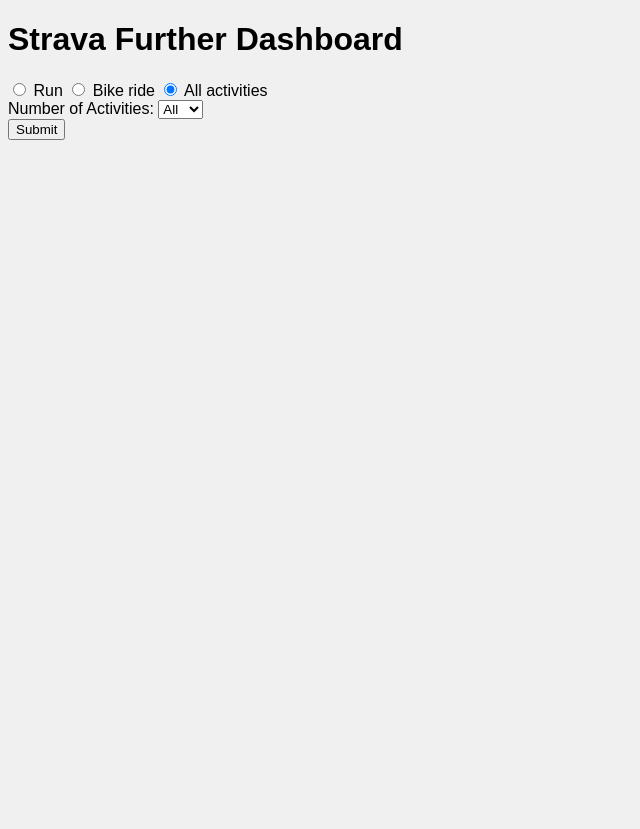
After one commit to AntonioPelayo/strava_further, a Flask app: page /dashboard in a window 1280 px wide. The commit adds this page. Shown: the whole page, without its empty margins (0-640 px from the left). Run offline with Flask 3, Linux system fonts and the light colour scheme; some libraries are stand-ins or nearby versions.

Commit message:
feat: init dashboard.html with pace x elevation gain interactive plot

```diff
--- a/strava_further/app.py
+++ b/strava_further/app.py
@@ -1,11 +1,82 @@
 from flask import Flask, render_template, request, url_for
 from stravalib.client import Client
+import plotly
+
+from activities import get_activities
+from plotting import plot_pace_vs_elevation
+import token_utils
 
 app = Flask(__name__)
 
 @app.route('/')
 def index():
-    return render_template('index.html')
+    return render_template('index.html', dashboard_url=url_for('dashboard'))
+
+import json
+import pandas as pd
+@app.route('/dashboard', methods=['GET', 'POST'])
+def dashboard():
+    workout_dropdown = 'All'
+    activity_rb = 'All'
+
+    if request.method == 'POST':
+        workout_dropdown = request.form.get('quantity')
+        activity_rb = request.form.get('activity_type')
+
+        if workout_dropdown == 'All':
+            num_workouts = -1
+        else:
+            num_workouts = workout_dropdown
+
+        if activity_rb == 'Run':
+            activity_filter = ['Run', 'TrailRun']
+        elif activity_rb == 'Ride':
+            activity_filter = ['Ride', 'GravelRide']
+        else:
+            activity_filter = ['Run', 'TrailRun', 'Ride', 'GravelRide']
+
+        activities_df = get_dashboard_activities(activity_filter, num_workouts)
+
+
+        fig = plot_pace_vs_elevation(activities_df)
+        graphJSON = json.dumps(fig, cls=plotly.utils.PlotlyJSONEncoder)
+
+        return render_template(
+            'dashboard.html',
+            selected_activity=activity_rb,
+            quantity=workout_dropdown,
+            graphJSON=graphJSON,
+            tables=[activities_df.to_html(classes='data')],
+            titles=activities_df.columns.values
+        )
+
+    return render_template(
+        'dashboard.html',
+        selected_activity=activity_rb,
+        quantity=workout_dropdown
+    )
+
+def get_dashboard_activities(activity_filter, num_workouts):
+    client = Client()
+    token_info = token_utils.load_token_info()
+    client.access_token = token_info['APP_ACCESS_TOKEN']
+
+    workouts = get_activities(client, limit=None)
+    workouts = {k: v for k, v in workouts.items() if v['sport_type'] in activity_filter}
+    workouts = {k: v for k, v in list(workouts.items())[:int(num_workouts)]}
+
+    df = pd.DataFrame({
+        'Date': [a['start_date_local'] for a in workouts.values()],
+        'Activity Name': [a['name'] for a in workouts.values()],
+        'Sport': [a['sport_type'] for a in workouts.values()],
+        'Distance': [a['distance'] for a in workouts.values()],
+        'Moving Time': [a['moving_time'] for a in workouts.values()],
+        'Pace': [a['average_speed'] for a in workouts.values()],
+        'Elevation Gain': [a['total_elevation_gain'] for a in workouts.values()]
+    })
+
+    return df
+
 
 if __name__ == '__main__':
     app.run(debug=True)
--- a/strava_further/static/style.css
+++ b/strava_further/static/style.css
@@ -1,3 +1,10 @@
 body {
     font-family: Arial, sans-serif;
+    background-color: #f0f0f0;
+    height: 100vh;
 }
+
+#header {
+    align-self: start;
+    margin-bottom: 20px;
+}
--- /dev/null
+++ b/strava_further/templates/dashboard.html
@@ -0,0 +1,50 @@
+<!doctype html>
+<html lang="en">
+<head>
+    <meta charset="UTF-8">
+    <title>Strava Further Dashboard</title>
+    <link rel="stylesheet" href="{{ url_for('static', filename='style.css') }}">
+    <script src="https://cdn.plot.ly/plotly-latest.min.js"></script>
+</head>
+<body>
+    <h1>Strava Further Dashboard</h1>
+    <div id="params">
+        <form method="POST">
+            <input type="radio" id="run_rb" name="activity_type" value="Run" {{ 'checked' if selected_activity == 'Run' else '' }}>
+            <label for="run_rb">Run</label>
+
+            <input type="radio" id="bike_ride_rb" name="activity_type" value="Ride" {{ 'checked' if selected_activity == 'Ride' else '' }}>
+            <label for="bike_ride_rb">Bike ride</label>
+
+            <input type="radio" id="all_activities_rb" name="activity_type" value="All" {{ 'checked' if selected_activity == 'All' else ''}}>
+            <label for="all_activities_rb">All activities</label>
+            <br>
+
+            <label for="activity_count">Number of Activities:</label>
+            <select id="activity_count" name="quantity">
+                <option value="25" {{ 'selected' if quantity == '25' else '' }}>25</option>
+                <option value="50" {{ 'selected' if quantity == '50' else '' }}>50</option>
+                <option value="100" {{ 'selected' if quantity == '100' else '' }}>100</option>
+                <option value="All" {{ 'selected' if quantity == 'All' else '' }}>All</option>
+            </select>
+
+            <br>
+            <button type="submit">Submit</button>
+        </form>
+    </div>
+    <div id="graph"></div>
+    <div id="activity_table">
+        {% if tables %}
+            {% for table in tables %}
+                {{ table | safe }}
+            {% endfor %}
+        {% endif %}
+    </div>
+    <script>
+        var graphs = {{ graphJSON | safe }};
+        var graph = document.getElementById('graph');
+        graph.style.height = '1000px';
+        Plotly.newPlot('graph', graphs.data, graphs.layout);
+    </script>
+</body>
+</html>
--- a/strava_further/utils.py
+++ b/strava_further/utils.py
@@ -4,7 +4,9 @@
     return str(dt.utcfromtimestamp(seconds).strftime('%H:%M:%S'))
 
 def meters_per_second_to_min_per_mile(mps):
-    return round(60 / meters_to_miles(mps), 5)
+    meters_per_minute = mps * 60
+    miles_per_minute = meters_to_miles(meters_per_minute)
+    return round(1 / miles_per_minute, 5)
 
 def meters_to_miles(meters):
     return round(meters * 0.000621371, 5)
```
Also changed, not shown: strava_further/activities.py (+15 -5 lines), strava_further/plotting.py (+6 -4 lines), strava_further/templates/index.html (+6 -3 lines), README.md.
